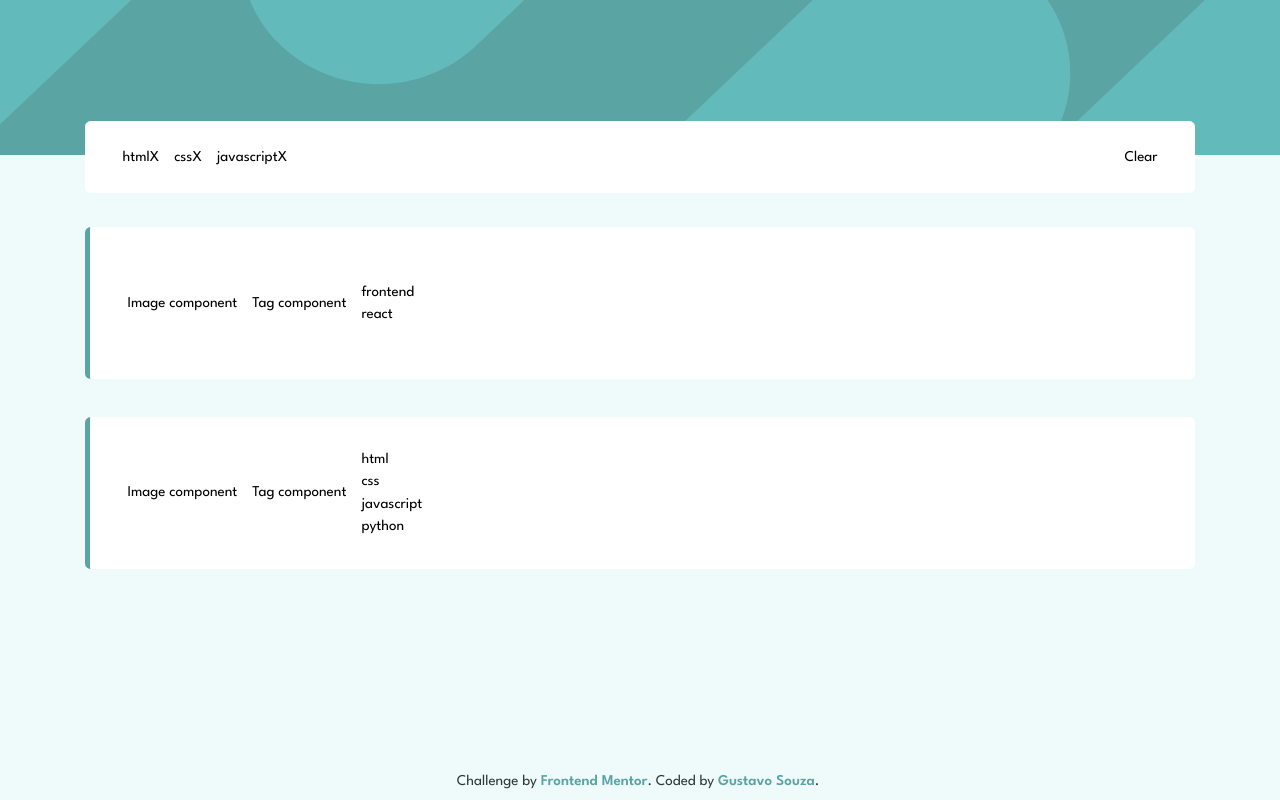
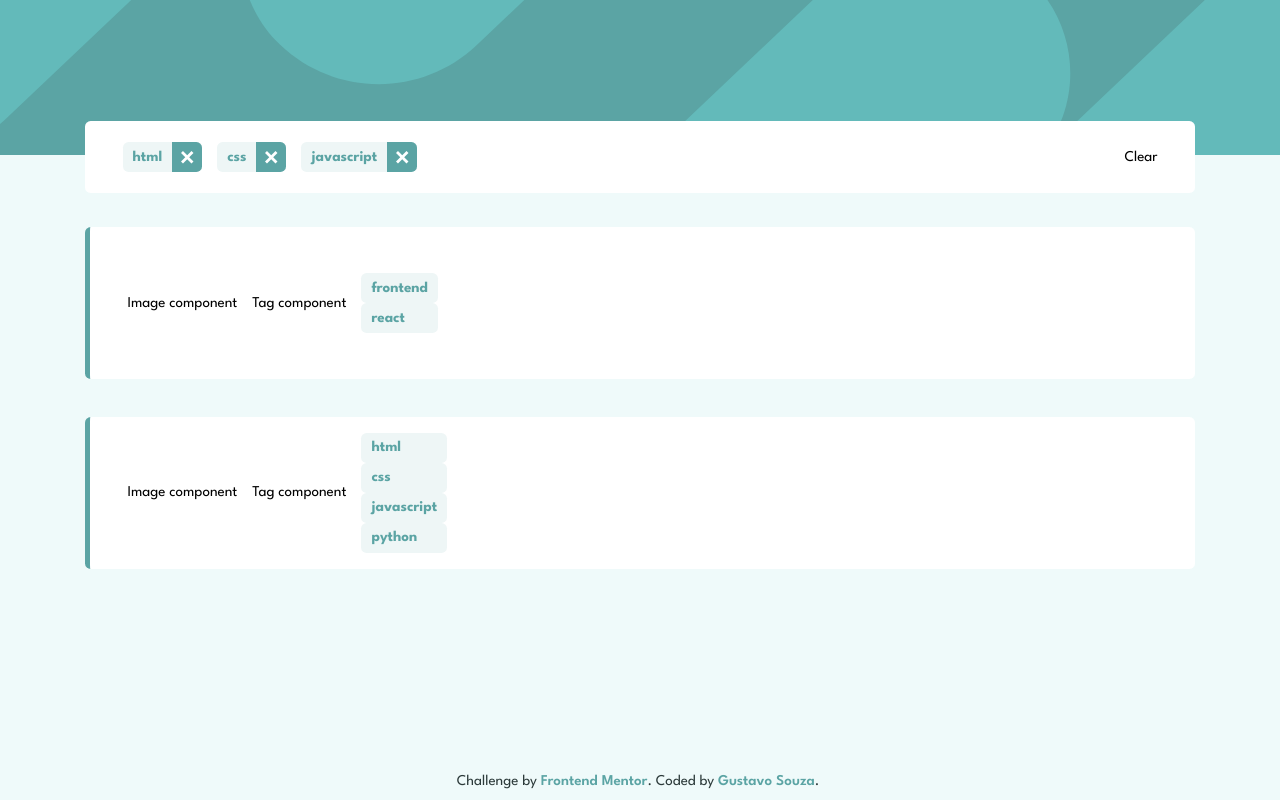
Before and after one commit to GustavoSouza123/job-listings-with-filtering, a React (Vite) app: page / in a window 1280 px wide. Built offline with nearby package versions, Linux system fonts and the light colour scheme.

Commit message:
Keyword component styles

```diff
--- a/src/components/Keyword.jsx
+++ b/src/components/Keyword.jsx
@@ -1,14 +1,19 @@
 import React from "react";
+import removeIcon from "../assets/icon-remove.svg";
 
 export default function Keyword({ parent, text }) {
     return (
-        <div className="">
+        <div className={`h-8 bg-grayish-cyan-2 ${parent === "job" && "hover:bg-cyan"} rounded-md font-bold flex items-center transition`}>
             {parent === "filter" ? (
-                <div className="">
-                    {text}
-                    <span className="">X</span>
+                <div className="h-full flex items-center rounded-md">
+                    <div className="px-[10px] text-cyan">{text}</div>
+                    <span className="w-8 h-full bg-cyan hover:bg-grayish-cyan-4 text-white flex justify-center items-center rounded-r-md cursor-pointer transition">
+                        <img className="h-[13px]" src={removeIcon} alt="remove icon" />
+                    </span>
                 </div>
-            ) : parent === "job" ? text : null}
+            ) : parent === "job" ? (
+                <div className="px-[10px] text-cyan hover:text-white cursor-pointer">{text}</div>
+            ) : null}
         </div>
     );
 }
```
